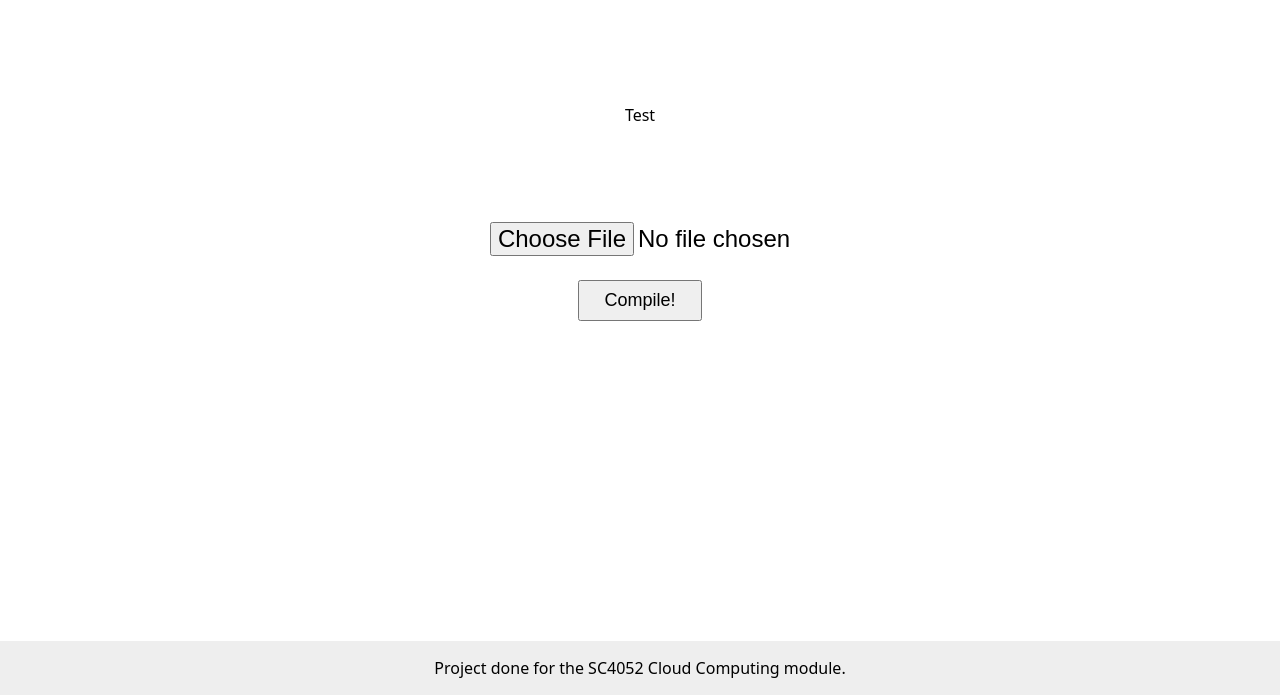
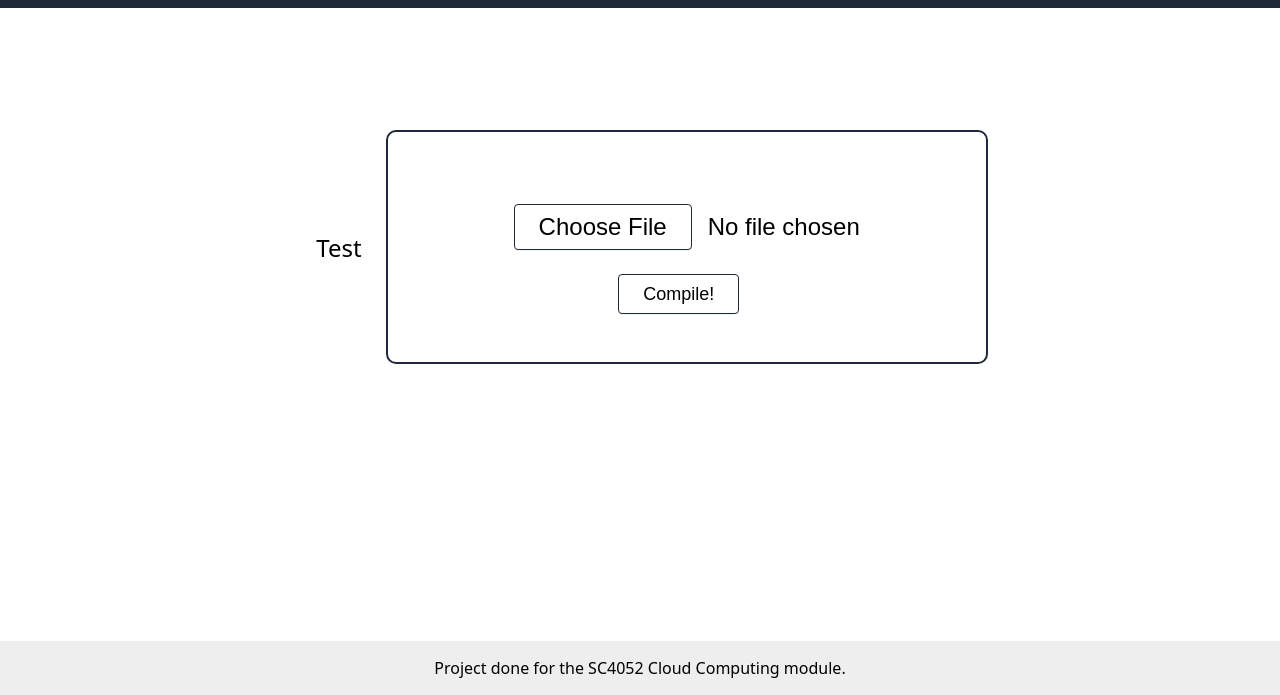
Before and after one commit to Teddies1/TeenyTinyCompiler, a plain HTML site: page templates/index.html in a window 1280 px wide. Shown: the part 105-800 px from the top of the page. Drawn offline with Linux system fonts and the light colour scheme.

Commit message:
fixed styling

```diff
--- a/static/styles.css
+++ b/static/styles.css
@@ -11,6 +11,7 @@ body {
     display: flex;
     justify-content: center;
     background-color: #1f2937;
+    padding: 24px;
 }
 
 .header-text {
@@ -22,11 +23,22 @@ body {
     display: flex;
     align-items: center;
     justify-content: center;
-    flex-direction: column;
 }
+
+input[type="file"]::file-selector-button, button {
+    border-radius: 4px;
+    padding: 8px 24px;
+    cursor: pointer;
+    border: 1px solid #1f2937;
+    box-shadow: 0px 1px 0px rgba(0, 0, 0, 0.05);
+    margin-right: 16px;
+    transition: background-color 200ms;
+    background-color: white;
+}
+
 button {
-    padding: 8px 24px;
     font-size: 18px;
+    height: 40px;
 }
 
 #uploadForm {
@@ -35,6 +47,8 @@ button {
     justify-content: center;
     align-items: center;
     padding: 48px;
+    border: 2px solid #1f2937;
+    border-radius: 10px;
 }
 
 .description {
@@ -42,6 +56,9 @@ button {
     justify-content: center;
     align-items: center;
     padding: 24px;
+    word-wrap: break-word;
+    max-width: 800px;
+    font-size: 24px;
 }
 
 input {
```
